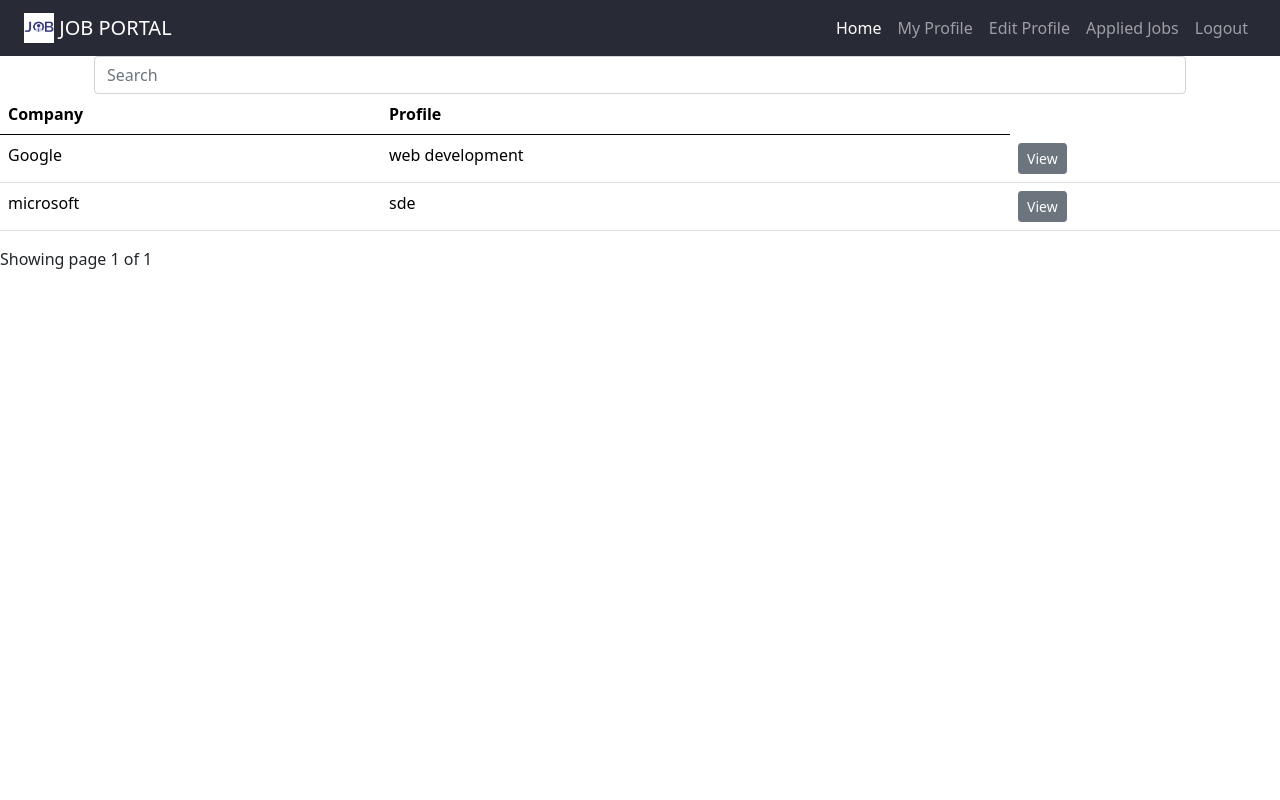
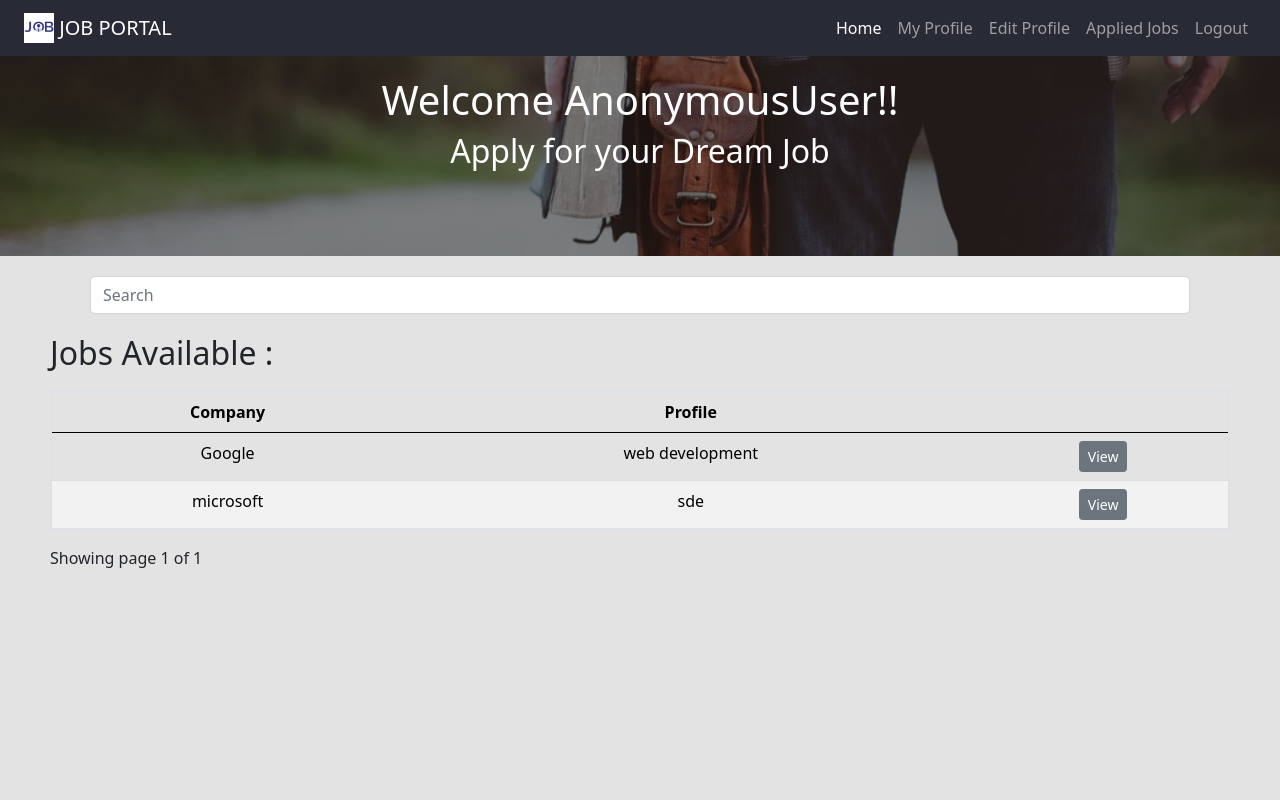
Before and after one commit to Bedadha/JobPortal, a Django app: page /applicant/ in a window 1280 px wide. Run offline with Django 3.2, Linux system fonts and the light colour scheme; data comes from the database, SQL or seed files in the repository; both versions use the stored data as it was after the commit; some libraries are stand-ins or nearby versions.

Commit message:
made changes in applicant_home page

```diff
--- /dev/null
+++ b/lsap/lsap/static/applicant_home.css
@@ -0,0 +1,74 @@
+.welcome{
+    color: black;
+    padding: 50px;
+}
+
+body, html {
+    height: 100%;
+    background-color: rgb(228, 227, 227);
+  }
+
+  * {
+    box-sizing: border-box;
+  }
+
+  .bg-image {
+    /* The image used */
+    background-image: url("back1.jpeg");
+
+    /* Add the blur effect */
+
+    /* Full height */
+    height: 25%;
+
+    /* Center and scale the image nicely */
+    background-position: center;
+    background-repeat: no-repeat;
+    background-size: cover;
+  }
+
+  .bg-text {
+    background-color: rgb(0,0,0); /* Fallback color */
+    background-color: rgba(0,0,0, 0.5); /* Black w/opacity/see-through */
+    color: white;
+    font-weight: bold;
+    border: 0px solid #f1f1f1;
+    width: 100%;
+    height: 100%;
+    padding: 20px;
+    text-align: center;
+  }
+
+.back{
+    background-color: #ddd;
+    background-image: url("back1.jpeg");
+    width: 100%;
+}
+
+h2{
+    padding-bottom: 10px;
+}
+
+.container{
+    padding: 20px;
+}
+
+table{
+    border: 2px solid black;
+}
+
+tr:nth-child(even) {background-color: #f2f2f2;}
+
+th, td {
+    border-bottom: 1px solid #ddd;
+}
+
+th, td{
+    padding: 15px;
+    text-align: center;
+}
+
+.main{
+    padding-left: 50px;
+    padding-right: 50px;
+}
--- a/lsap/templates/applicant/home.html
+++ b/lsap/templates/applicant/home.html
@@ -1,8 +1,46 @@
 {% include 'applicant/navigatio.html' %}
 {% load static %}
+
+<!DOCTYPE html>
+<!--[if lt IE 7]>      <html class="no-js lt-ie9 lt-ie8 lt-ie7"> <![endif]-->
+<!--[if IE 7]>         <html class="no-js lt-ie9 lt-ie8"> <![endif]-->
+<!--[if IE 8]>         <html class="no-js lt-ie9"> <![endif]-->
+<!--[if gt IE 8]>      <html class="no-js"> <!--<![endif]-->
+<html>
+  <head>
+    <meta charset="utf-8">
+    <meta http-equiv="X-UA-Compatible" content="IE=edge">
+    <title></title>
+    <meta name="description" content="">
+    <meta name="viewport" content="width=device-width, initial-scale=1">
+    <link rel="stylesheet" href="{% static 'applicant_home.css' %}">
+  </head>
+  <body>
+    <!--[if lt IE 7]>
+      <p class="browsehappy">You are using an <strong>outdated</strong> browser. Please <a href="#">upgrade your browser</a> to improve your experience.</p>
+    <![endif]-->
+
+    <script src="" async defer></script>
+  </body>
+</html>
+
 {% block content %}
+<div class="bg-image">
+
+<div class="bg-text">
+  <h1>Welcome {{user}}!!</h1>
+  <h2>Apply for your Dream Job</h2>
+</div>
+</div>
+
+<!--<div class="back">
+  <div class="welcome">
+    <h1>Welcome {{user}}!!</h1>
+    <p>{% lorem 1 b random %}</p>
+  </div>
+</div>-->
+<div class="main">
 <div class="container">
-
   {% if jobs.count %}
   <div class="row">
     <div class="col-md-8"></div>
@@ -15,12 +53,15 @@
 
   </div>
 
+  <h2>Jobs Available :</h2>
+
   <div class="app-table">
     <table class = "table table-stripped table-hover">
       <thead>
         <tr>
           <th>Company</th>
           <th>Profile</th>
+          <th></th>
         </tr>
       </thead>
 
@@ -76,5 +117,6 @@
 
           {% endif %}
   </div>
+  </div>
   <script src="{% static 'js/search.js' %}" charset="utf-8"></script>
   {% endblock %}
```
Also changed, not shown: lsap/templates/applicant/applied.html (+28 -1 lines), lsap/db.sqlite3.
